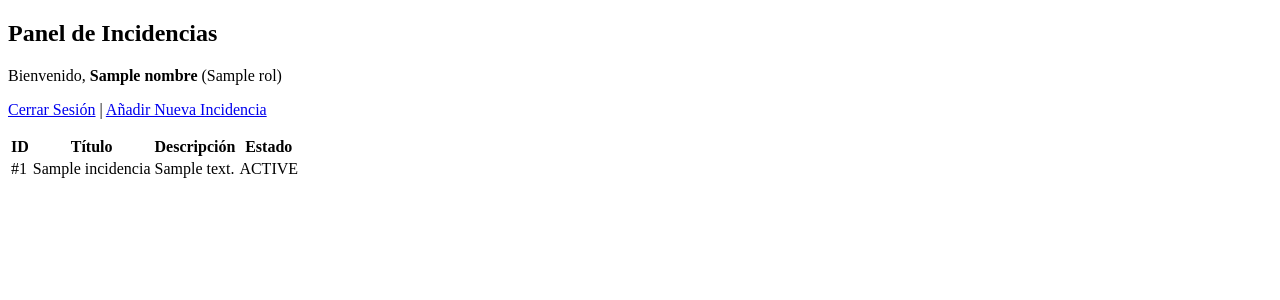
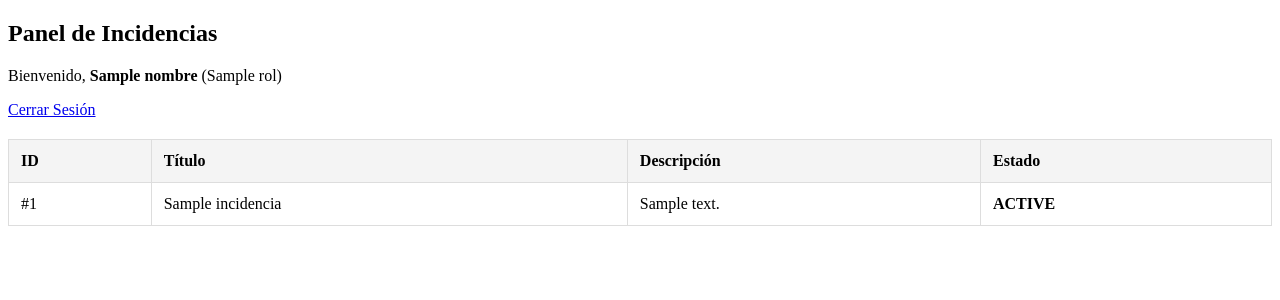
Before and after one commit to Abel-Sanz-Alapont/Gestor_Incidencias, a PHP site: template views/listar_incidencias.php in a window 1280 px wide. Shown: the top 300 px of the page. Run offline with PHP 8.4, Linux system fonts and the light colour scheme; the template is opened without the code that fills it: most values are stand-ins (such as "Sample title", 1, 10 or a date in 2020).

Commit message:
Añadiendo Modificacion al archivo Listar
He añadido modificaiones para saber que usuario y rol esta conectado, y  para poder cambiar el tipo de incidencia

```diff
--- a/views/listar_incidencias.php
+++ b/views/listar_incidencias.php
@@ -3,7 +3,30 @@
 
 <head>
     <meta charset="UTF-8">
-    <title>Mis Incidencias</title>
+    <title>Panel de Incidencias</title>
+    <style>
+        table {
+            width: 100%;
+            border-collapse: collapse;
+            margin-top: 20px;
+        }
+
+        th,
+        td {
+            border: 1px solid #ddd;
+            padding: 12px;
+            text-align: left;
+        }
+
+        th {
+            background-color: #f4f4f4;
+        }
+
+        .estado-texto {
+            font-weight: bold;
+            text-transform: uppercase;
+        }
+    </style>
 </head>
 
 <body>
@@ -17,8 +40,9 @@
             <div>
                 <p>
                     <a href="index.php?accion=logout">Cerrar Sesión</a>
-                    |
-                    <a href="index.php?accion=crear"> Añadir Nueva Incidencia</a>
+                    <?php if ($rol === 'cliente'): ?>
+                        | <a href="index.php?accion=crear"><strong>+ Añadir Nueva Incidencia</strong></a>
+                    <?php endif; ?>
                 </p>
             </div>
         </header>
@@ -45,10 +69,27 @@
                                 <td>#<?php echo $incidencia['id']; ?></td>
                                 <td><?php echo $incidencia['titulo']; ?></td>
                                 <td><?php echo $incidencia['descripcion']; ?></td>
-                                <td><?php echo strtoupper(str_replace('_', ' ', $incidencia['estado'])); ?></td>
+
+                                <td>
+                                    <?php if ($rol === 'administrador'): ?>
+                                        <form action="index.php?accion=actualizar" method="POST" style="display:inline;">
+                                            <input type="hidden" name="id_incidencia" value="<?php echo $incidencia['id']; ?>">
+                                            <select name="nuevo_estado">
+                                                <option value="abierta" <?php echo $incidencia['estado'] == 'abierta' ? 'selected' : ''; ?>>Abierta</option>
+
+                                                <option value="en_proceso" <?php echo $incidencia['estado'] == 'en_proceso' ? 'selected' : ''; ?>>En Proceso</option>
+
+                                                <option value="resuelta" <?php echo $incidencia['estado'] == 'resuelta' ? 'selected' : ''; ?>>Resuelta</option>
+                                            </select>
+                                            <button type="submit">Guardar</button>
+                                        </form>
+                                    <?php else: ?>
+                                        <span class="estado-texto"><?php echo $incidencia['estado']; ?></span>
+                                    <?php endif; ?>
+                                </td>
 
                                 <?php if ($rol === 'administrador'): ?>
-                                    <td><?php echo $incidencia['nombre_cliente']; ?></td>
+                                    <td><?php echo $incidencia['nombre_cliente'] ?? 'Usuario Desconocido'; ?></td>
                                 <?php endif; ?>
                             </tr>
                         <?php endforeach; ?>
```
